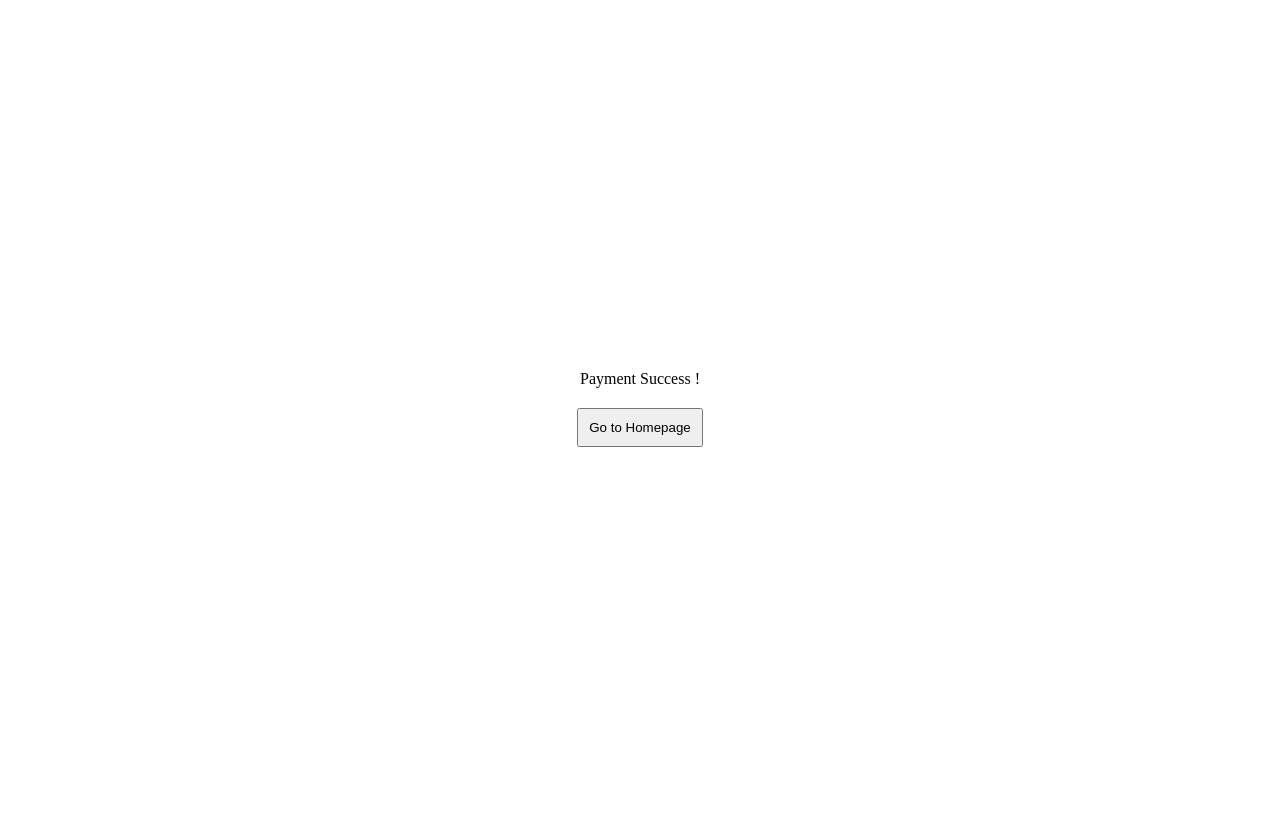
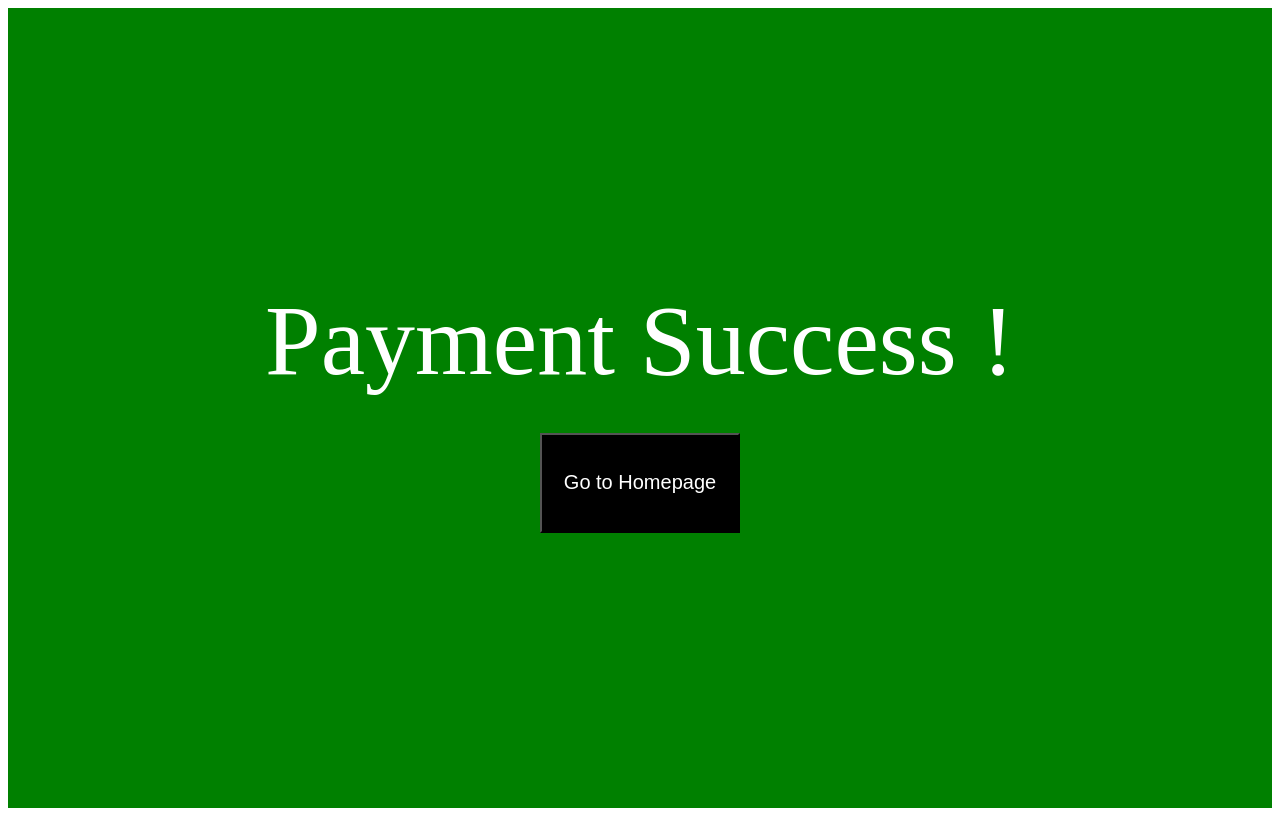
Before and after one commit to RamyCodes/SoftwareProject2022, a React (Create React App) app in the folder client/: page /Success in a window 1280 px wide. Built offline with nearby package versions, Linux system fonts and the light colour scheme; the HTML template or start-up script is replaced by a standard one.

Commit message:
Stripe API finally works now + added some features

```diff
--- a/client/src/pages/Pay.js
+++ b/client/src/pages/Pay.js
@@ -18,13 +18,13 @@ const Pay = () => {
               const res = await userRequest.post("/checkout/payment",
                   {
                     tokenId: stripeToken.id,
-                    amount: 200,
+                    amount: 2000,
                   }
                 );
-                history.push("/success", {data: res.data});
+                history("/success");
                 console.log(res.data);
             }catch(err){
-                console.log(err.response.data);
+                console.log(err.response);
             }
         };
         stripeToken && makeRequest();
--- a/client/src/pages/Success.js
+++ b/client/src/pages/Success.js
@@ -1,6 +1,15 @@
+import {Link} from 'react-router-dom';
+import styled from "styled-components";
+
+const Container = styled.div`
+  height: 90 px;
+  background-color: green; // or remove bc useless
+`;
+
 const Success = () => {
 
   return (
+    <Container>
     <div
       style={{
         height: "100vh",
@@ -8,6 +17,8 @@ const Success = () => {
         flexDirection: "column",
         alignItems: "center",
         justifyContent: "center",
+        fontSize: 100,
+        color: 'white',
       }}
     >
         <div>
@@ -15,11 +26,13 @@ const Success = () => {
         </div>
 
       {
-
-      <button style={{ padding: 10, marginTop: 20 }}>Go to Homepage</button>
+        <Link style={{color: "black"}} to={`/Home`}>
+      <button style={{ color: 'white', background: 'black', height: 100, width: 200, fontSize: 20, padding: 10, marginTop: 20 }}>Go to Homepage</button>
+      </Link>
         }
 
     </div>
+    </Container>
   );
 };
 
```
Also changed, not shown: 1 other file (tests, documents, lock files or other folders).
